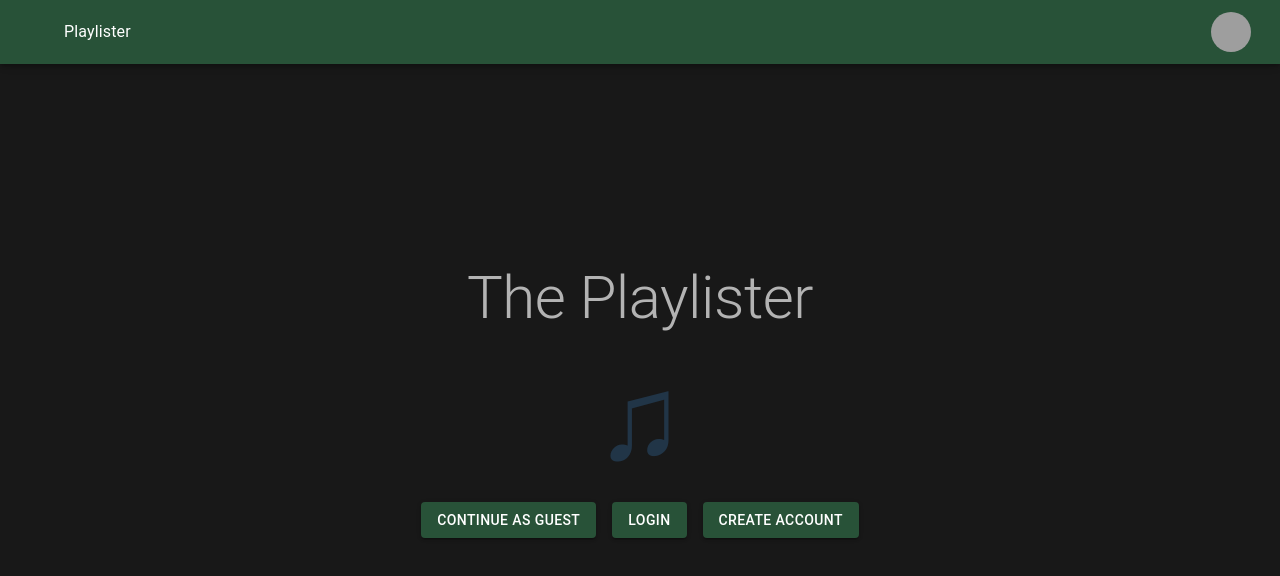
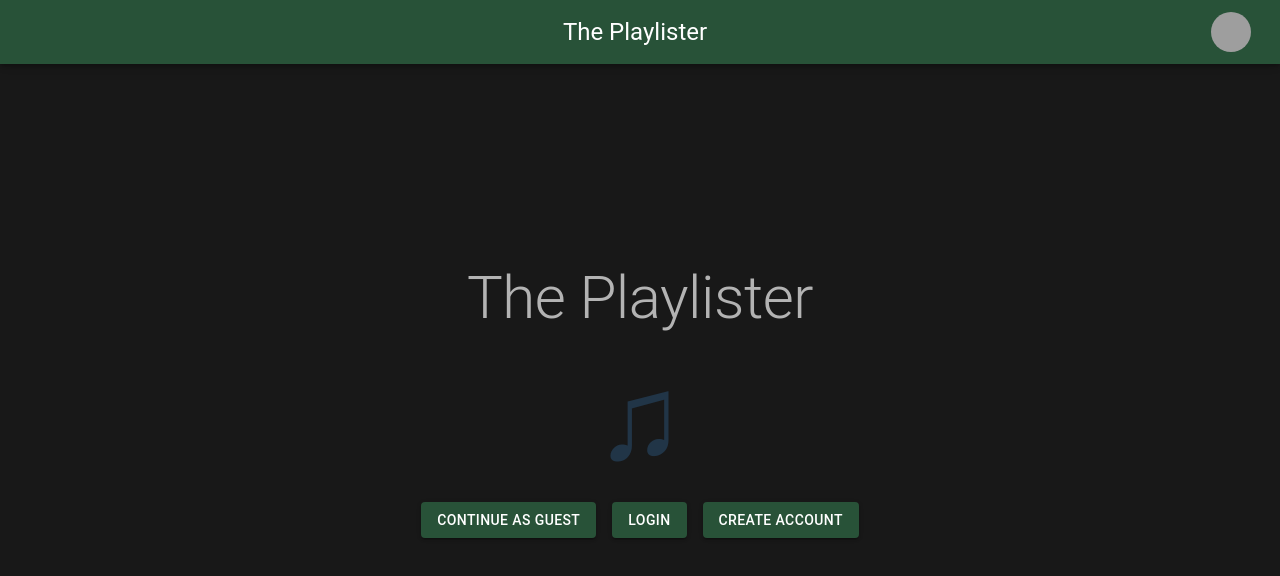
Before and after one commit to LoistCloist/316-FinalProject-Playlister, a React (Vite) app in the folder client/: page / in a window 1280 px wide. Shown: the top 576 px of the page. Built offline with nearby package versions, Linux system fonts and the light colour scheme; no server answers; grey boxes are pictures that could not be loaded; some icons are missing.

Commit message:
Made the text center and bigger for app banner

```diff
--- a/client/src/components/Screens/AppBanner.jsx
+++ b/client/src/components/Screens/AppBanner.jsx
@@ -54,12 +54,18 @@ function AppBanner() {
                         ]}
                     />
                 )}
-                <Typography component="h2" sx={{
-                    display: 'flex',
-                    justifyContent: 'center',
-                    alignItems: 'center',
-                }}>
-                    Playlister
+                <Typography
+                    component="h2"
+                    variant="h5"
+                    sx={{
+                        flex: 1,
+                        display: 'flex',
+                        justifyContent: 'center',
+                        alignItems: 'center',
+                        textAlign: 'center',
+                    }}
+                >
+                    The Playlister
                 </Typography>
                 <Box id="ProfileMenu" sx={{ marginLeft: 'auto' }}>
                     <IconButton id="avatar-button" size="small" onClick={handleMenuOpen}>
```
